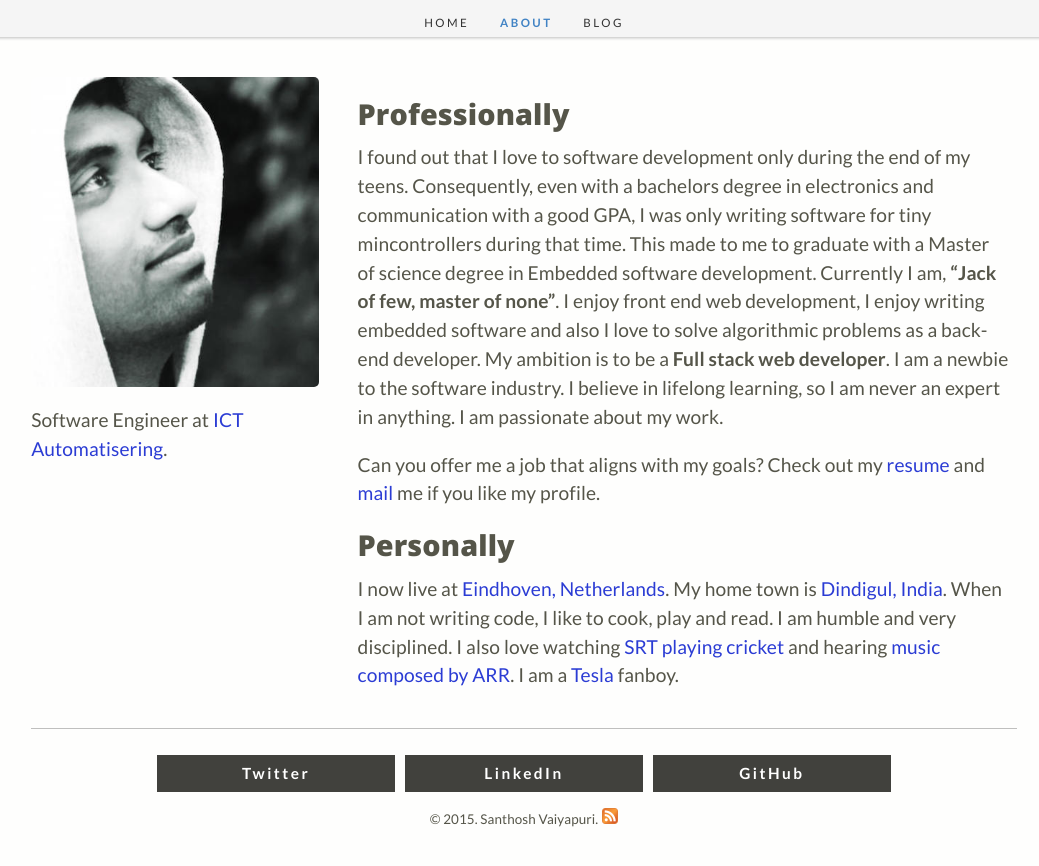
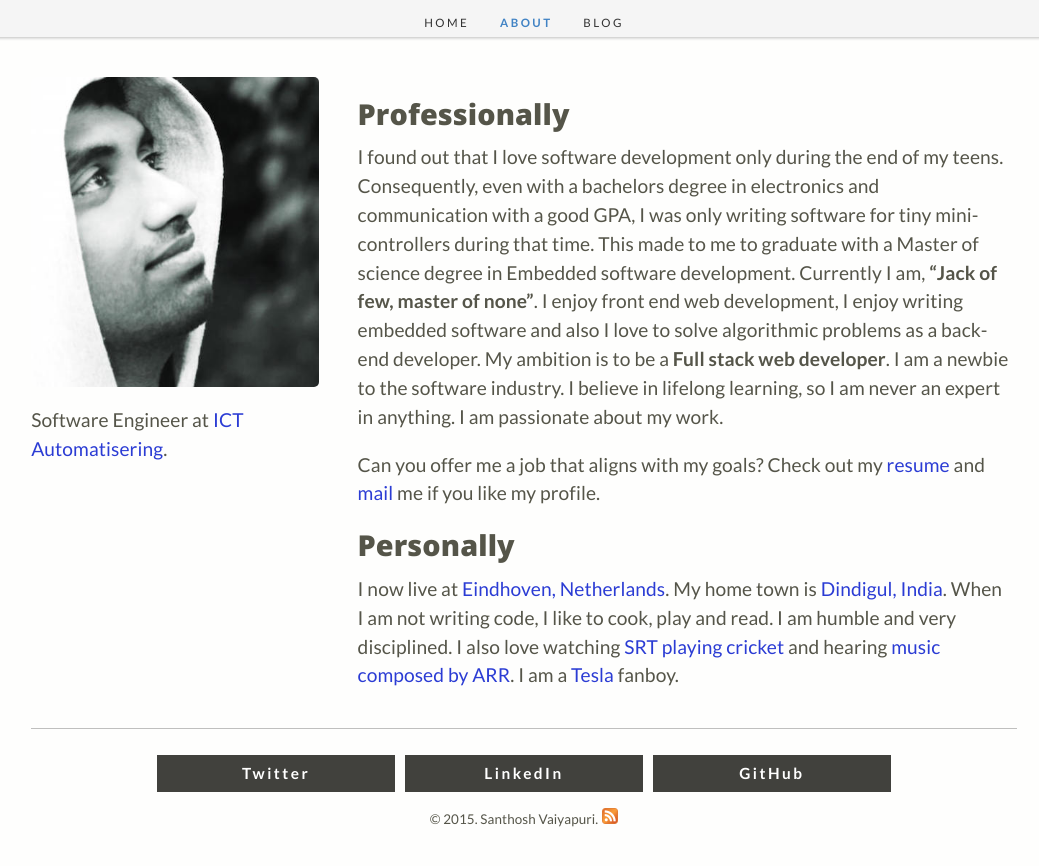
Before and after one commit to santhoshvai/santhoshvai.github.io, a Jekyll site: the page built from about.md, in a window 1280 px wide. Shown: the top 866 px of the page, without its empty margins (116-1155 px from the left). Built offline with Jekyll 4.4.1, drawn with Linux system fonts in a browser that asks for light colours; Markdown is read by kramdown in place of the engine named in the settings.

Commit message:
Fixing typos

```diff
--- a/about.md
+++ b/about.md
@@ -11,7 +11,7 @@ redirect_from: "/cv/"
 
 ## Professionally
 
-I found out that I love to software development only during the end of my teens. Consequently, even with a bachelors degree in electronics and communication with a good GPA, I was only writing software for tiny mincontrollers during that time. This made to me to graduate with a Master of science degree in Embedded software development. Currently I am, **"Jack of few, master of none"**. I enjoy front end web development, I enjoy writing embedded software and also I love to solve algorithmic problems as a back-end developer. My ambition is to be a **Full stack web developer**. I am a newbie to the software industry. I believe in lifelong learning, so I am never an expert in anything. I am passionate about my work.
+I found out that I love software development only during the end of my teens. Consequently, even with a bachelors degree in electronics and communication with a good GPA, I was only writing software for tiny mini-controllers during that time. This made to me to graduate with a Master of science degree in Embedded software development. Currently I am, **"Jack of few, master of none"**. I enjoy front end web development, I enjoy writing embedded software and also I love to solve algorithmic problems as a back-end developer. My ambition is to be a **Full stack web developer**. I am a newbie to the software industry. I believe in lifelong learning, so I am never an expert in anything. I am passionate about my work.
 
 Can you offer me a job that aligns with my goals? Check out my [resume](/public/files/Santhosh_CV_detailed.pdf) and
 [mail](mailto:santhoshvai@icloud.com) me if you like my profile.
```
